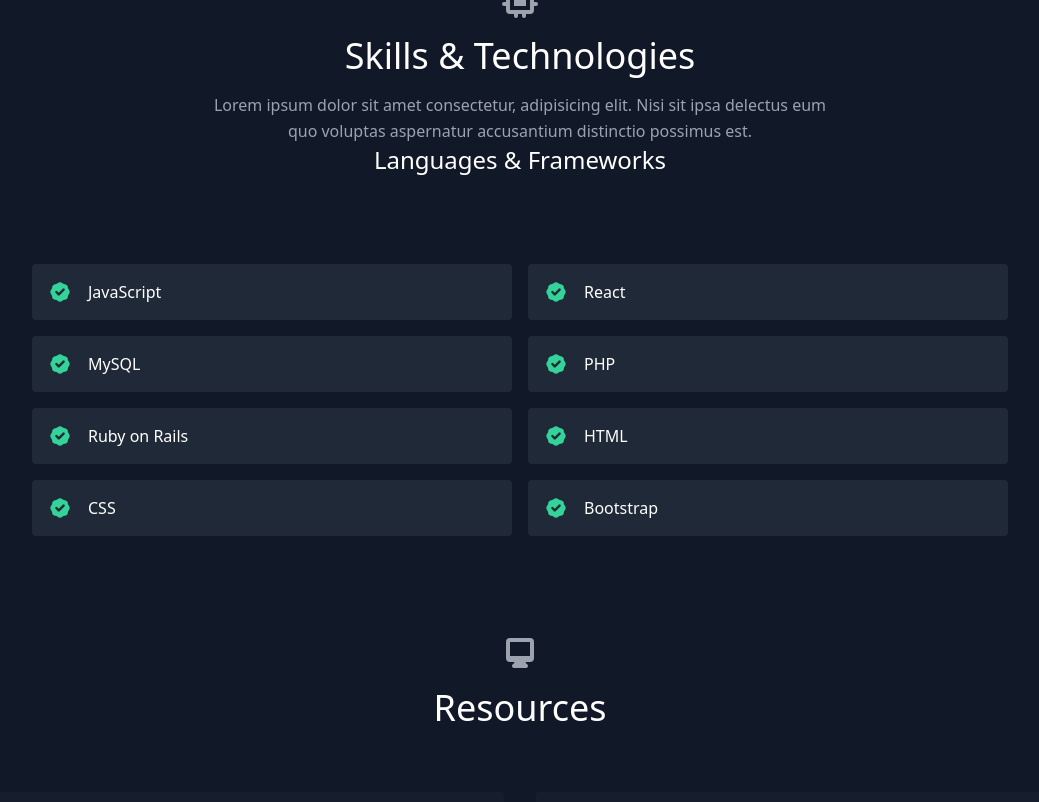
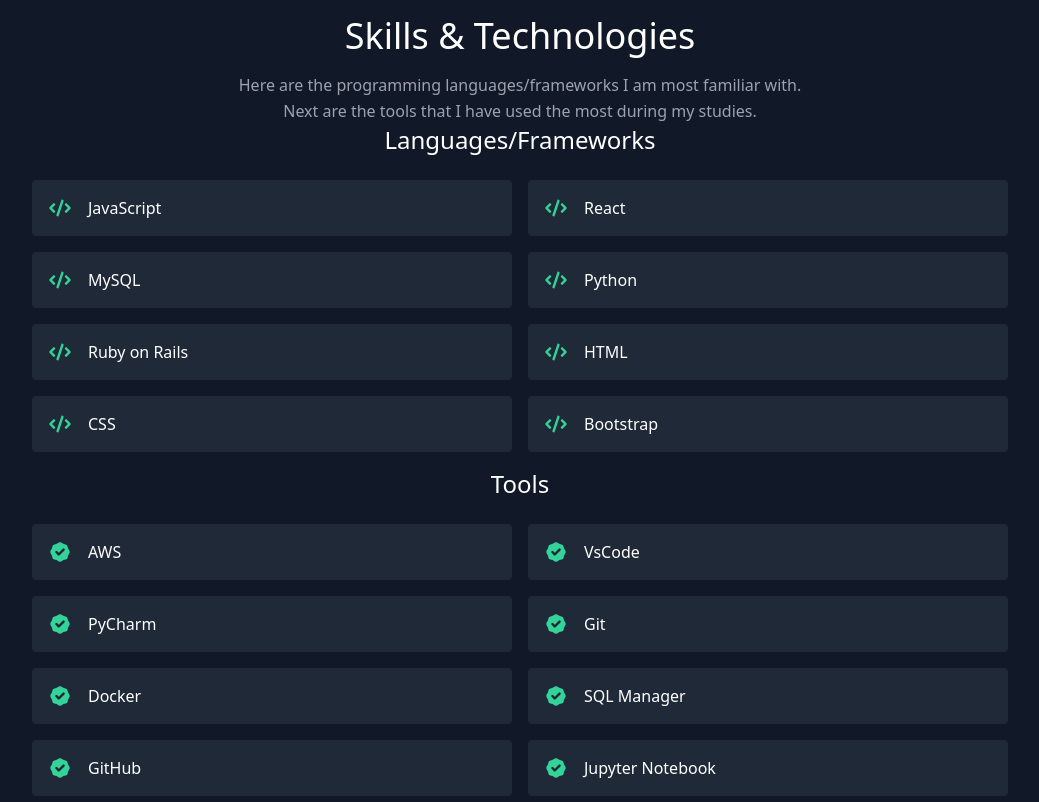
Before and after one commit to carlyyburton/burton_carly_final_site, a React (Create React App) app: page / in a window 1280 px wide. Shown: the part 1398-2200 px from the top of the page, without its empty margins (120-1159 px from the left). Built offline with nearby package versions, Linux system fonts and the light colour scheme.

Commit message:
Updated the skills page to add tools

```diff
--- a/src/components/Projects.js
+++ b/src/components/Projects.js
@@ -12,9 +12,7 @@
             Apps I've Built
           </h1>
           <p className="lg:w-2/3 mx-auto leading-relaxed text-base">
-            Lorem ipsum, dolor sit amet consectetur adipisicing elit. Explicabo
-            facilis repellat ab cupiditate alias vero aliquid obcaecati quisquam
-            fuga dolore.
+            The following are my four favourite projects I've worked on during my time at RRC.<br/>Click on one to check it out!
           </p>
         </div>
         <div className="flex flex-wrap -m-4">
--- a/src/components/Skills.js
+++ b/src/components/Skills.js
@@ -1,6 +1,7 @@
-import { BadgeCheckIcon, ChipIcon } from "@heroicons/react/solid";
+import { BadgeCheckIcon, ChipIcon, CodeIcon } from "@heroicons/react/solid";
 import React from "react";
 import { skills } from "../data";
+import { tools } from "../data";
 
 export default function Skills() {
   return (
@@ -12,19 +13,16 @@
             Skills &amp; Technologies
           </h1>
           <p className="text-base leading-relaxed xl:w-2/4 lg:w-3/4 mx-auto">
-            Lorem ipsum dolor sit amet consectetur, adipisicing elit. Nisi sit
-            ipsa delectus eum quo voluptas aspernatur accusantium distinctio
-            possimus est.
+            Here are the programming languages/frameworks I am most familiar with.<br/>Next are the tools that I have used the most during my studies.
           </p>
           <h5 className="sm:text-3x1 text-2xl font-medium title-font text-white mb-4">
-            Languages &amp; Frameworks
+            Languages/Frameworks
           </h5>
-        </div>
           <div className="flex flex-wrap lg:w-4/5 sm:mx-auto sm:mb-2 -mx-2">
             {skills.map((skill) => (
               <div key={skill} className="p-2 sm:w-1/2 w-full">
                 <div className="bg-gray-800 rounded flex p-4 h-full items-center">
-                <BadgeCheckIcon className="text-green-400 w-6 h-6 flex-shrink-0 mr-4" />
+                  <CodeIcon className="text-green-400 w-6 h-6 flex-shrink-0 mr-4" />
                   <span className="title-font font-medium text-white">
                     {skill}
                   </span>
@@ -32,6 +30,22 @@
               </div>
             ))}
           </div>
+          <h5 className="sm:text-3x1 text-2xl font-medium title-font text-white mb-4">
+              Tools
+            </h5>
+          <div className="flex flex-wrap lg:w-4/5 sm:mx-auto sm:mb-2 -mx-2">
+            {tools.map((tool) => (
+              <div key={tool} className="p-2 sm:w-1/2 w-full">
+                <div className="bg-gray-800 rounded flex p-4 h-full items-center">
+                  <BadgeCheckIcon className="text-green-400 w-6 h-6 flex-shrink-0 mr-4" />
+                  <span className="title-font font-medium text-white">
+                    {tool}
+                  </span>
+                </div>
+              </div>
+            ))}
+          </div>
+        </div>
       </div>
     </section>
   );
--- a/src/data.js
+++ b/src/data.js
@@ -8,7 +8,7 @@
   },
   {
     title: "Ecommerce Site",
-    description: "A store to sell cosmetic items. Includes a user login and a checkout.",
+    description: "An online cosmetics shop.",
     image: "./ecommerce.gif",
     link: "https://github.com/carlyyburton/ecommerce_cburton",
     tech_list: "Ruby on Rails",
@@ -22,7 +22,7 @@
   },
   {
     title: "Communications Site",
-    description: "Displays information about 8 different types of communication.",
+    description: "Describes 8 different types of communication.",
     image: "./comms.gif",
     link: "https://carlyyburton.github.io/COMM1173_Final_Project/",
     tech_list: "HTML, CSS",
@@ -33,11 +33,22 @@
   "JavaScript",
   "React",
   "MySQL",
-  "PHP",
+  "Python",
   "Ruby on Rails",
   "HTML",
   "CSS",
   "Bootstrap",
+];
+
+export const tools = [
+  "AWS",
+  "VsCode",
+  "PyCharm",
+  "Git",
+  "Docker",
+  "SQL Manager",
+  "GitHub",
+  "Jupyter Notebook",
 ];
 
 export const resources = [
```
Lines whose indentation alone changed are shown as unchanged.
